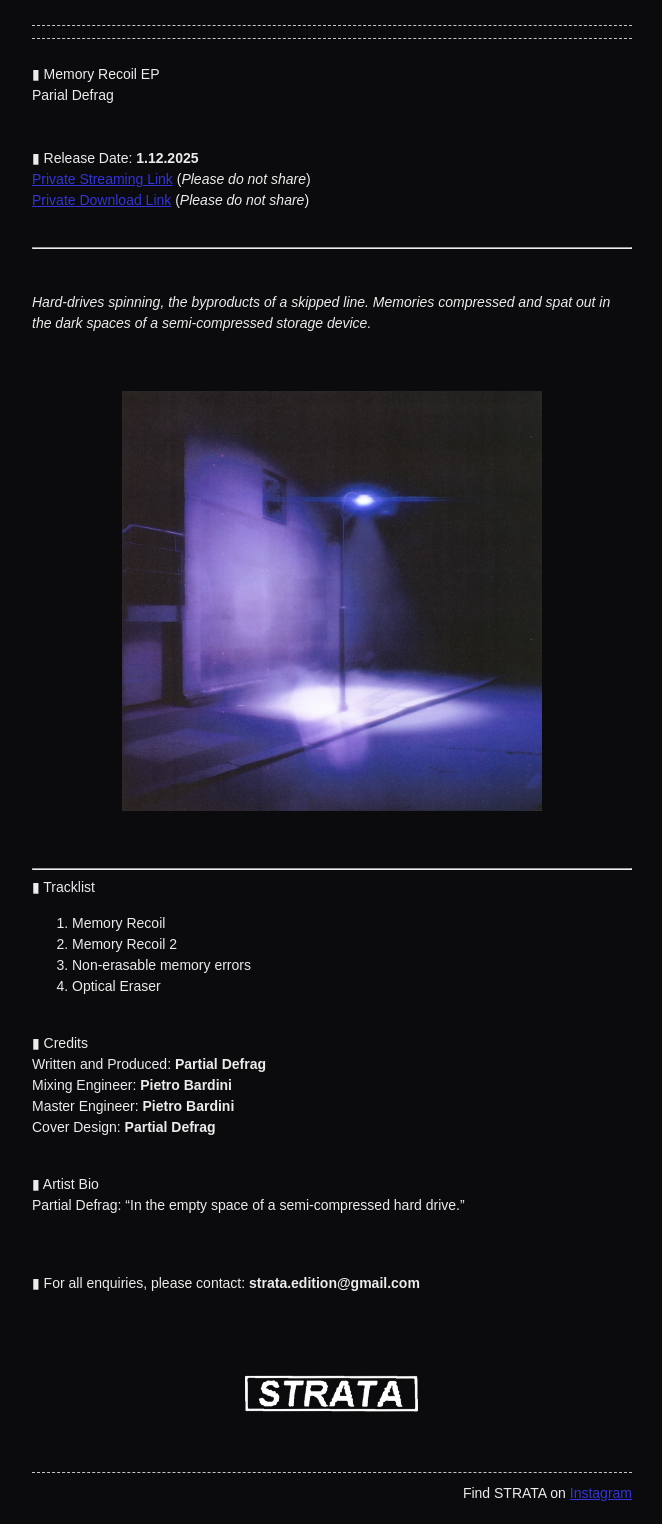
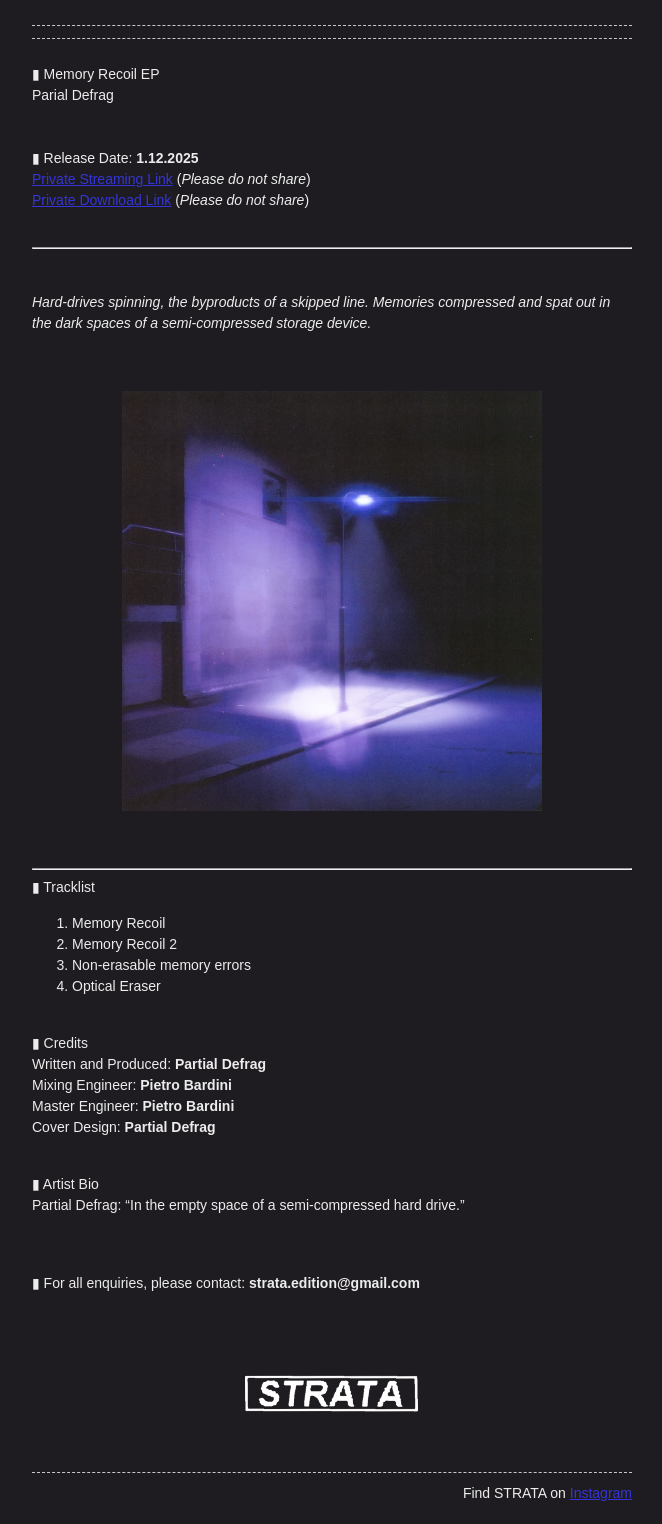
Before and after one commit to StrataEdition/Memory-Recoil-EPK, a Jekyll site: the page built from index.md, in a window 1280 px wide. Shown: the whole page, without its empty margins (308-970 px from the left). Built offline with Jekyll 4.4.1, drawn with Linux system fonts in a browser that asks for light colours.

Commit message:
Update _dark.scss

```diff
--- a/_sass/_dark.scss
+++ b/_sass/_dark.scss
@@ -7,7 +7,7 @@
   --border: dashed 1px rgba(219, 219, 219, 0.9);
   --selection-background: rgba(219, 219, 219, 0.99);
   --selection-text: #000;
-  --background-color: #0b0a0c;
+  --background-color: #1e1c20;
   --text-color: var(--base-color);
   --placeholder-color: var(--base-color);
   --link-color:#3435D9;
```
